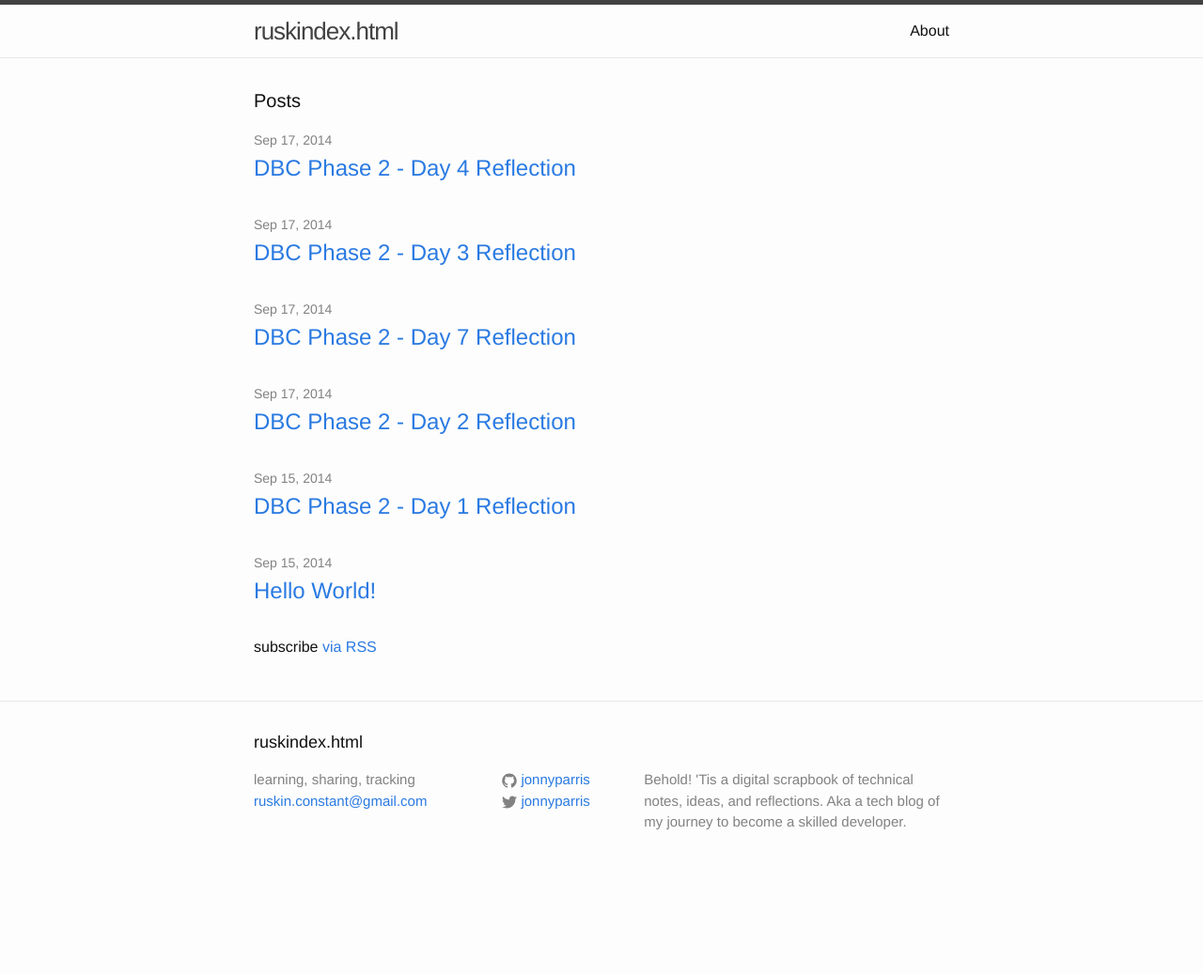
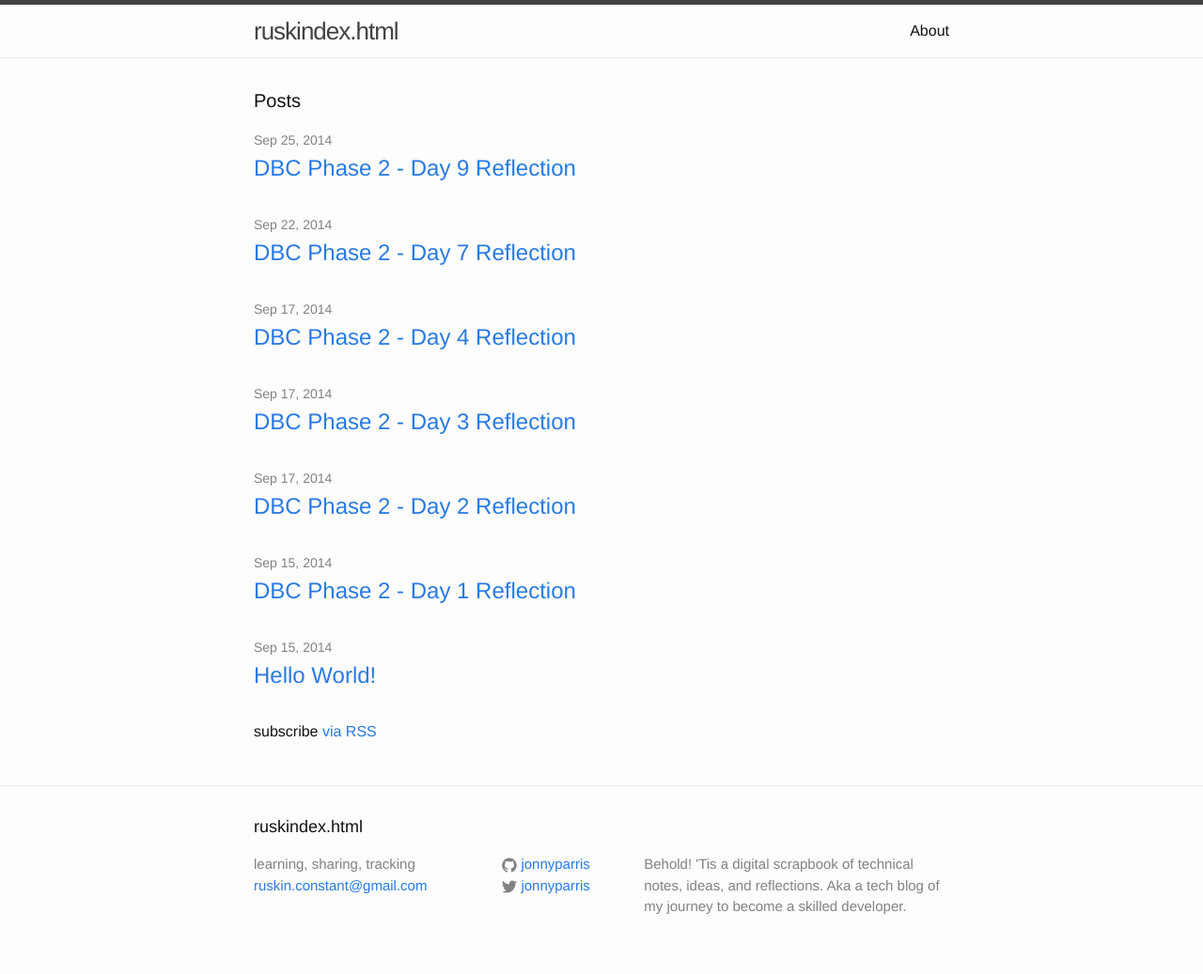
Before and after one commit to jonnyparris/jonnyparris.github.io, a Jekyll site: the page built from index.html, in a window 1280 px wide. Shown: the whole page at 94% size. Built offline with Jekyll 4.4.1, drawn with Linux system fonts in a browser that asks for light colours; before the commit the page ends 947 px from its top, so only the background shows below that.

Commit message:
feeling a bit meh

```diff
--- a/_posts/2014-09-21-dbc-reflection-p2w2d2.markdown
+++ b/_posts/2014-09-22-dbc-reflection-p2w2d2.markdown
@@ -1,7 +1,7 @@
 ---
 layout: post
 title:  "DBC Phase 2 - Day 7 Reflection"
-date:   2014-09-17 17:20:46
+date:   2014-09-22 17:20:46
 categories: notes DBC-reflections
 ---
 ### Memorable
```
Also changed, not shown: _posts/2014-09-25-dbc-reflection-p2w2d4.markdown (added, +20 -0 lines).
